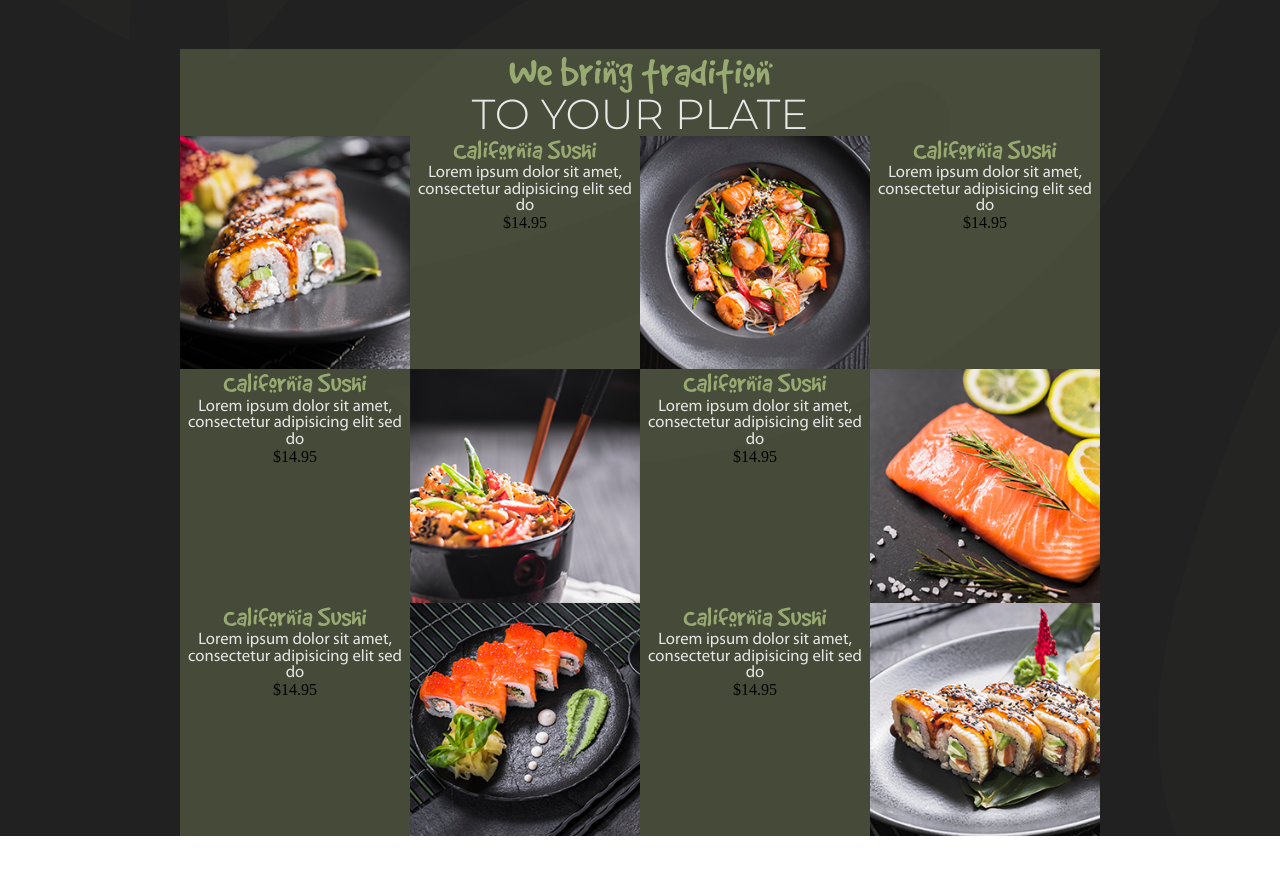
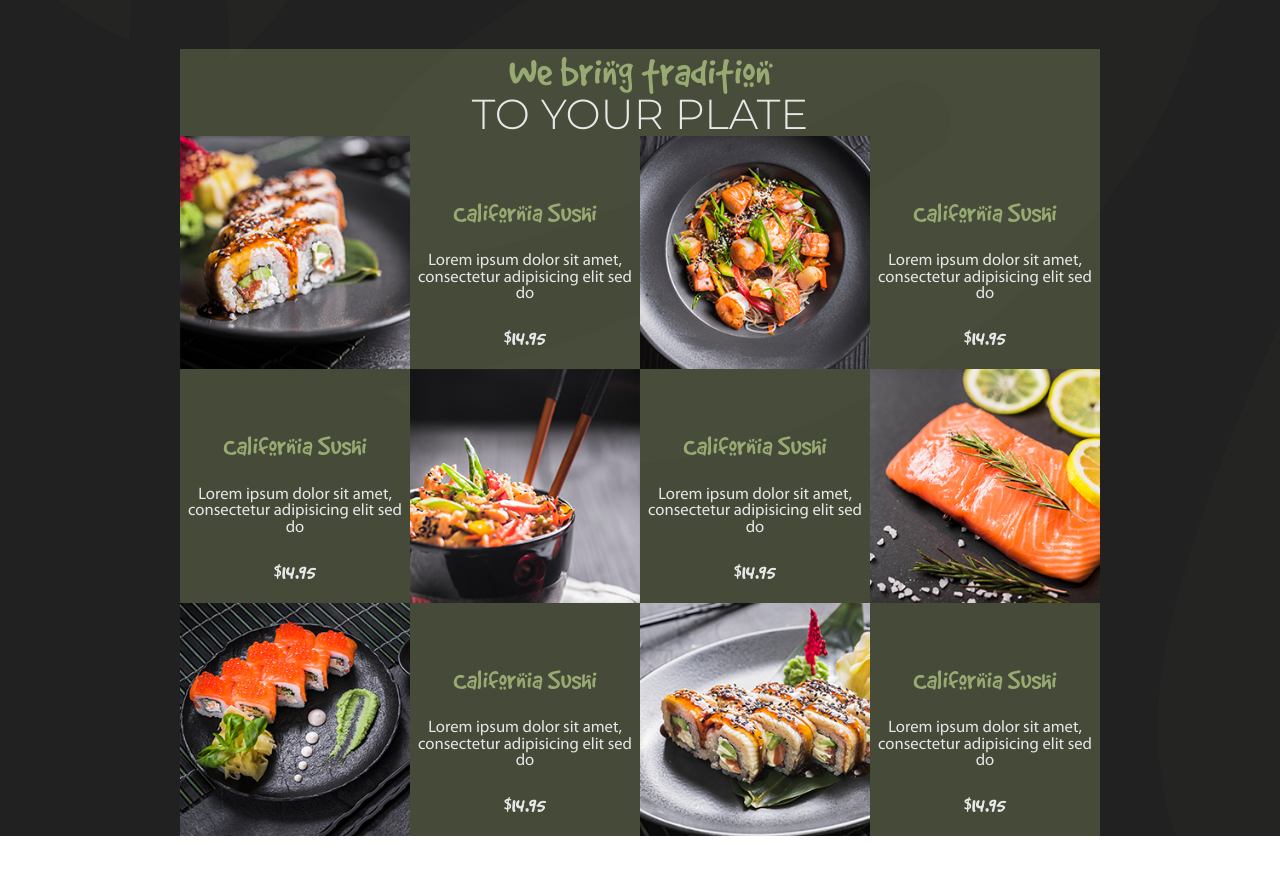
Before and after one commit to Sojasac/Diplom, a plain HTML site: page index.html in a window 1280 px wide. Shown: the part 1940-2814 px from the top of the page. Drawn offline with Linux system fonts and the light colour scheme.

Commit message:
second_commit

```diff
--- a/css/style.css
+++ b/css/style.css
@@ -191,6 +191,7 @@ table {
     margin: 89px 180px;
     background: rgba(152, 170, 113, 0.3);
     text-align: center;
+    margin-bottom: 88px;
 
 }
 
@@ -226,6 +227,8 @@ table {
     font-family: 'GoodDogCool Regular', sans-serif;
     font-size: 29.17px;
     color: #98aa71;
+    margin-bottom: 25px;
+    padding-top: 63px;
 
 }
 
@@ -233,5 +236,13 @@ table {
     font-family: 'MyriadPro Regular', sans-serif;
     font-size: 16.67px;
     color: #e6e6e6;
+    margin-bottom: 22px;
+    text-align: center;
 
 }
+.container4 .center2 .catalog1 .aquad #second, .container4 .center2 .catalog2 .aquad #second, .container4 .center2 .catalog3 .aquad #second{
+    font-family: 'GoodDogCool Regular', sans-serif;
+    font-size: 25px;
+    color: #e8e8e8;
+
+}
--- a/index.html
+++ b/index.html
@@ -74,7 +74,7 @@
                             sit amet, consectetur
                             adipisicing elit sed do
                         </p>
-                        <p>$14.95</p>
+                        <p id="second">$14.95</p>
                     </div>
                     <img src="./css/img/Place Your Design Here (Double Click to Edit)2.png" alt="#">
                     <div class="aquad">
@@ -83,7 +83,7 @@
                             sit amet, consectetur
                             adipisicing elit sed do
                         </p>
-                        <p>$14.95</p>
+                        <p id="second">$14.95</p>
                     </div>
                 </div>
                 <div class="catalog2">
@@ -93,7 +93,7 @@
                             sit amet, consectetur
                             adipisicing elit sed do
                         </p>
-                        <p>$14.95</p>
+                        <p id="second">$14.95</p>
                     </div >
                     <img src="./css/img/Place Your Design Here (Double Click to Edit)3.png" alt="#">
                     <div class="aquad">
@@ -102,19 +102,11 @@
                             sit amet, consectetur
                             adipisicing elit sed do
                         </p>
-                        <p>$14.95</p>
+                        <p id="second">$14.95</p>
                     </div>
                     <img src="./css/img/Place Your Design Here (Double Click to Edit)4.png" alt="">
                 </div>
                 <div class="catalog3">
-                    <div class="aquad">
-                        <h3>California Sushi</h3>
-                        <p id="first">Lorem ipsum dolor
-                            sit amet, consectetur
-                            adipisicing elit sed do
-                        </p>
-                        <p>$14.95</p>
-                    </div>
                     <img src="./css/img/Place Your Design Here (Double Click to Edit)5.png" alt="#">
                     <div class="aquad">
                         <h3>California Sushi</h3>
@@ -122,9 +114,17 @@
                             sit amet, consectetur
                             adipisicing elit sed do
                         </p>
-                        <p>$14.95</p>
+                        <p id="second">$14.95</p>
                     </div>
                     <img src="./css/img/Place Your Design Here (Double Click to Edit)8.png" alt="#">
+                    <div class="aquad">
+                        <h3>California Sushi</h3>
+                        <p id="first">Lorem ipsum dolor
+                            sit amet, consectetur
+                            adipisicing elit sed do
+                        </p>
+                        <p id="second">$14.95</p>
+                    </div>
                 </div>
 
 
```
